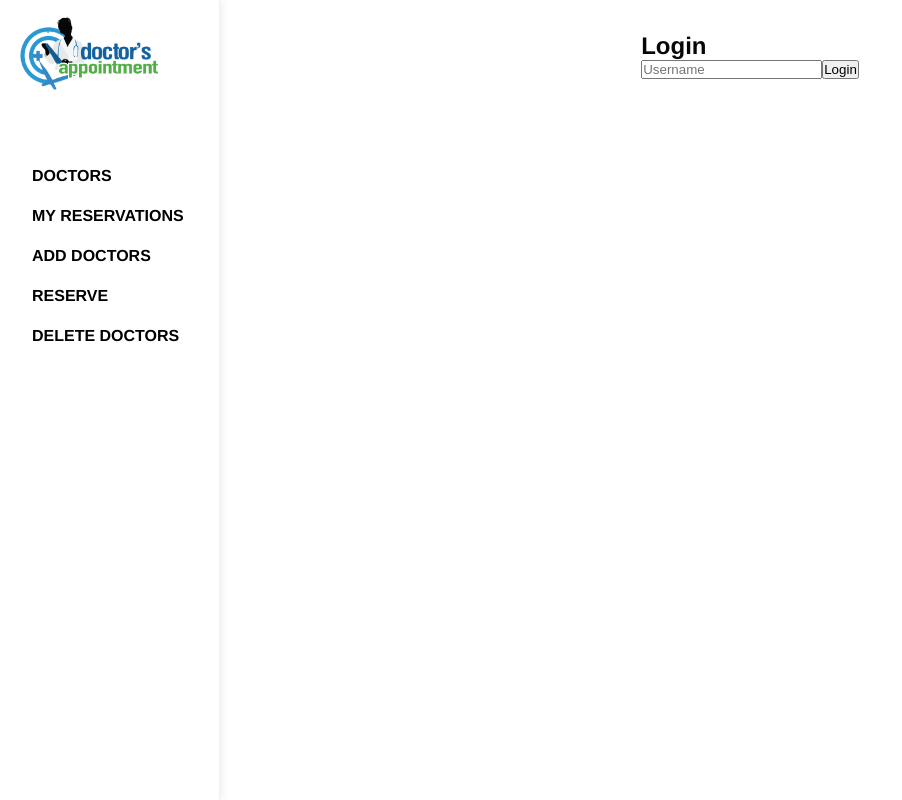
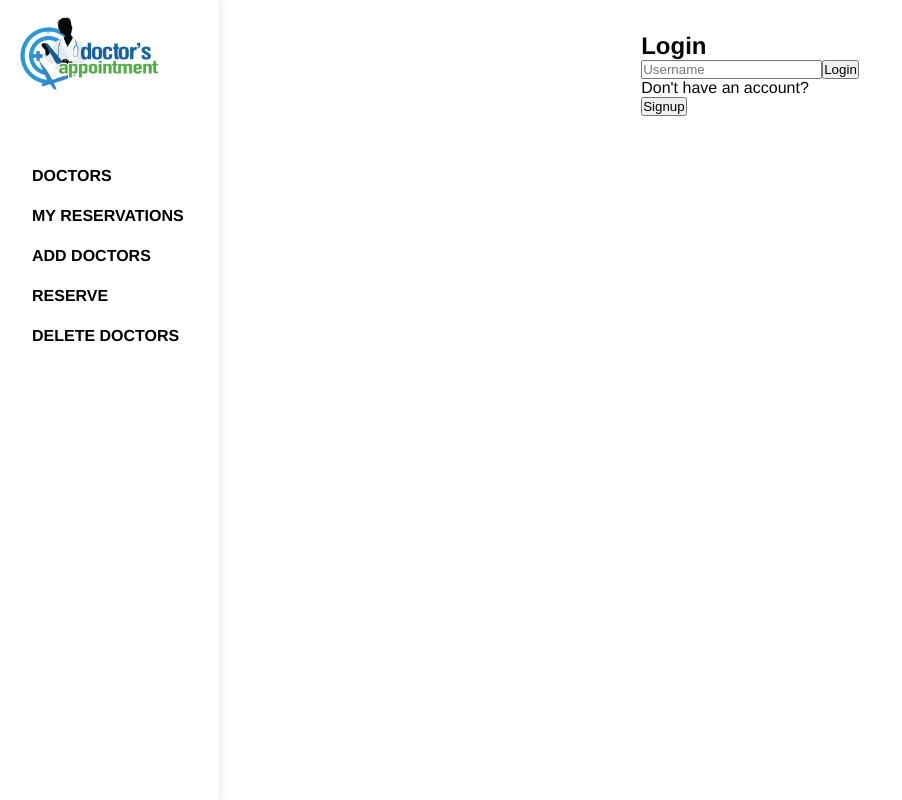
Before and after one commit to muhammedb8826/doctor-appointment-frontend, a React (Create React App) app: page /login in a window 1280 px wide. Shown: the whole page, without its empty margins (0-902 px from the left). Built offline with nearby package versions, Linux system fonts and the light colour scheme.

Commit message:
Add don't have an account

```diff
--- a/src/auth/Login.js
+++ b/src/auth/Login.js
@@ -30,6 +30,8 @@ const Login = () => {
         <input type="text" placeholder="Username" value={username} onChange={(e) => setUsername(e.target.value)} />
         <button onClick={handleLogin} type="button">Login</button>
       </form>
+      <p>Don&apos;t have an account?</p>
+      <button type="button" onClick={() => navigate('/signup')}>Signup</button>
       <p>{message}</p>
     </div>
   );
```
